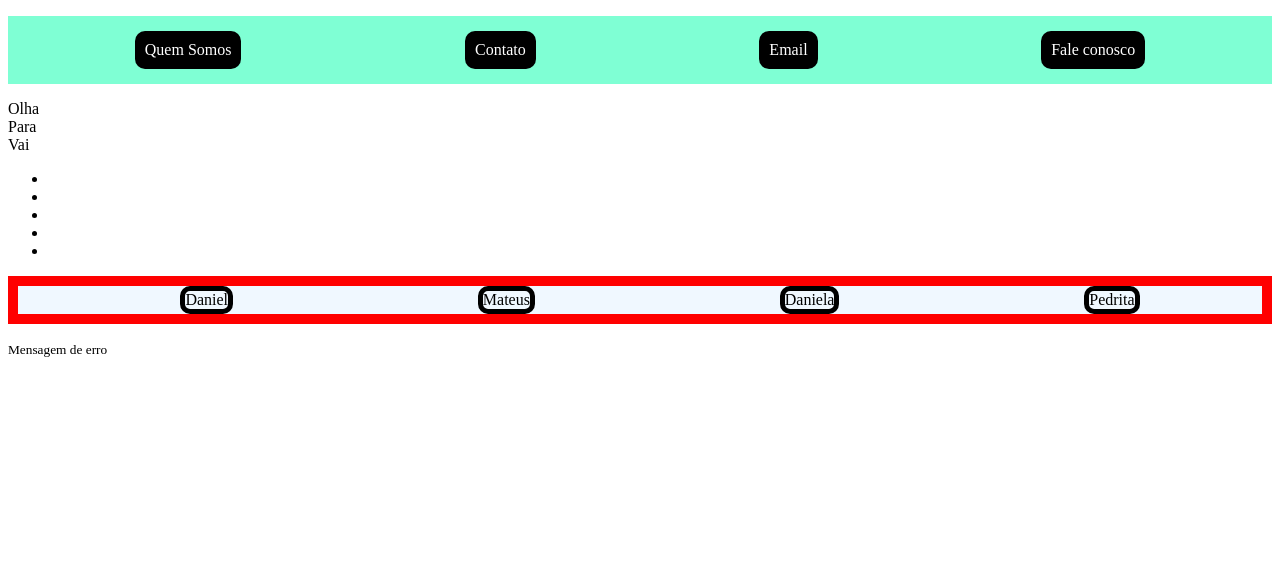
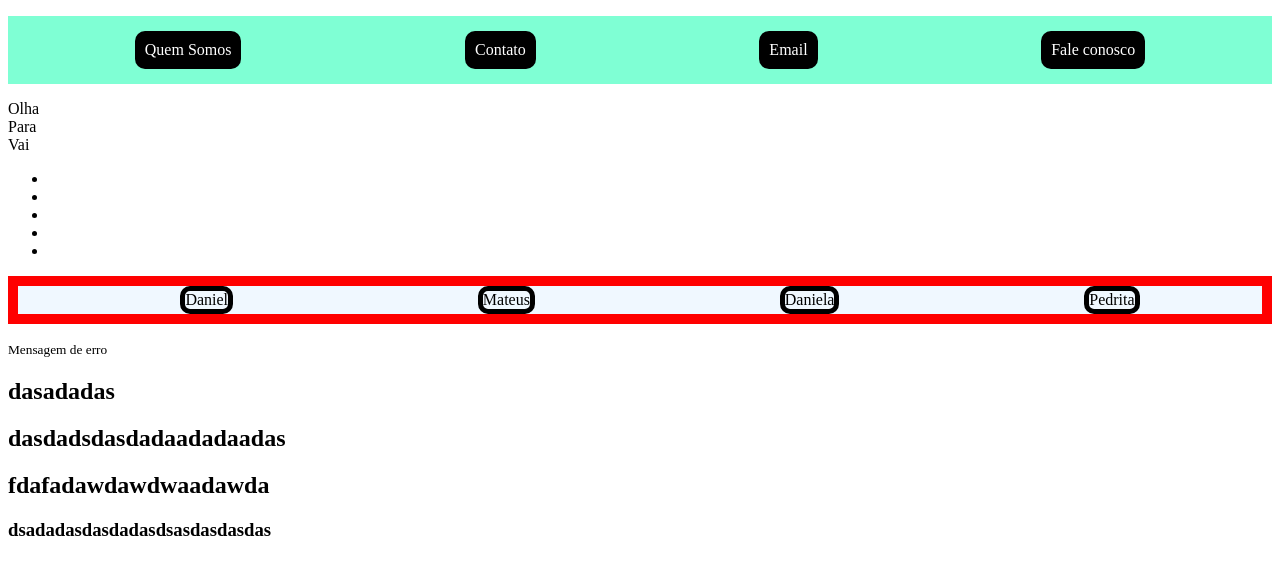
Before and after one commit to MateusRochaMr133/Branches-Git, a plain HTML site: page index.html in a window 1280 px wide. Drawn offline with Linux system fonts and the light colour scheme.

Commit message:
tentando dar conflito no git

```diff
--- a/index.html
+++ b/index.html
@@ -51,4 +51,12 @@
     </footer>
     <script src="./Script/main.js"></script>
 </body>
+<body>
+    <html>
+        <h2>dasadadas</h2>
+        <h2>dasdadsdasdadaadadaadas</h2>
+        <h2>fdafadawdawdwaadawda</h2>
+        <h3>    dsadadasdasdadasdsasdasdasdas</h3>
+    </html>
+</body>
 </html>
```
